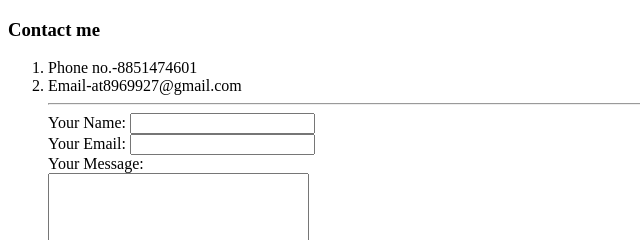
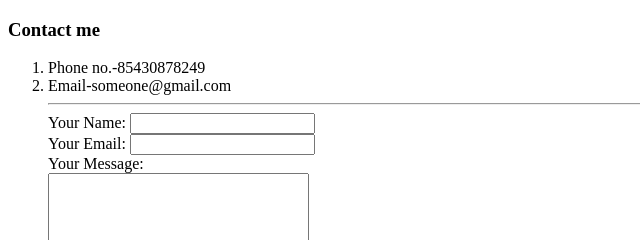
Before and after one commit to 1ashutosh1/CV, a plain HTML site: page contactme.html in a window 1280 px wide. Shown: the top 240 px of the page, 0-640 px from the left. Drawn offline with Linux system fonts and the light colour scheme.

Commit message:
Update contactme.html

```diff
--- a/contactme.html
+++ b/contactme.html
@@ -9,8 +9,8 @@
   <body>
     <h3>Contact me</h3>
     <ol>
-      <li>Phone no.-8851474601</li>
-      <li>Email-at8969927@gmail.com</li>
+      <li>Phone no.-85430878249</li>
+      <li>Email-someone@gmail.com</li>
       <hr>
       <form action="mailto:at8969927@gmail.com" method="post" enctype="text/plain">
         <label for="">Your Name:</label>
```
